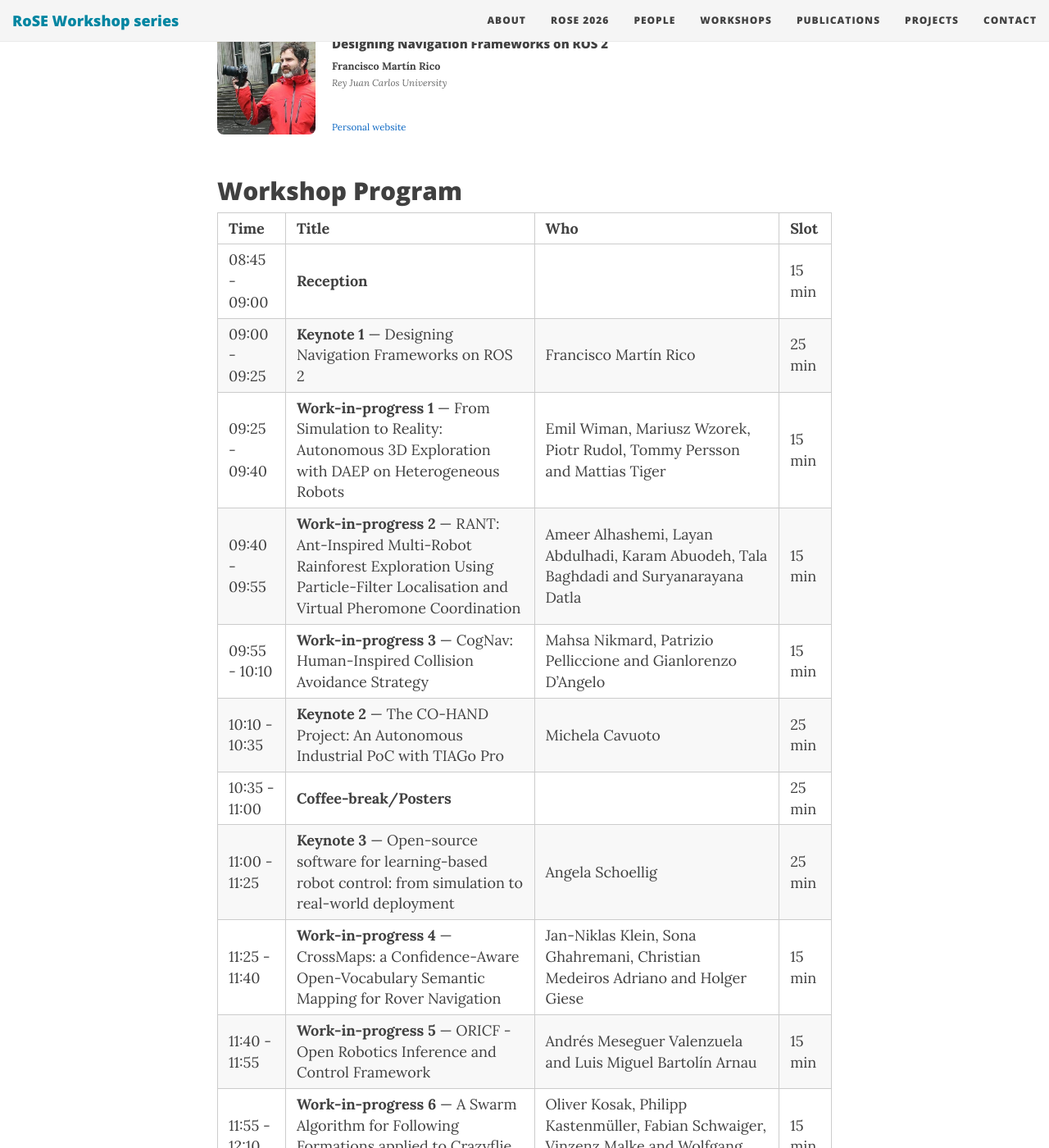
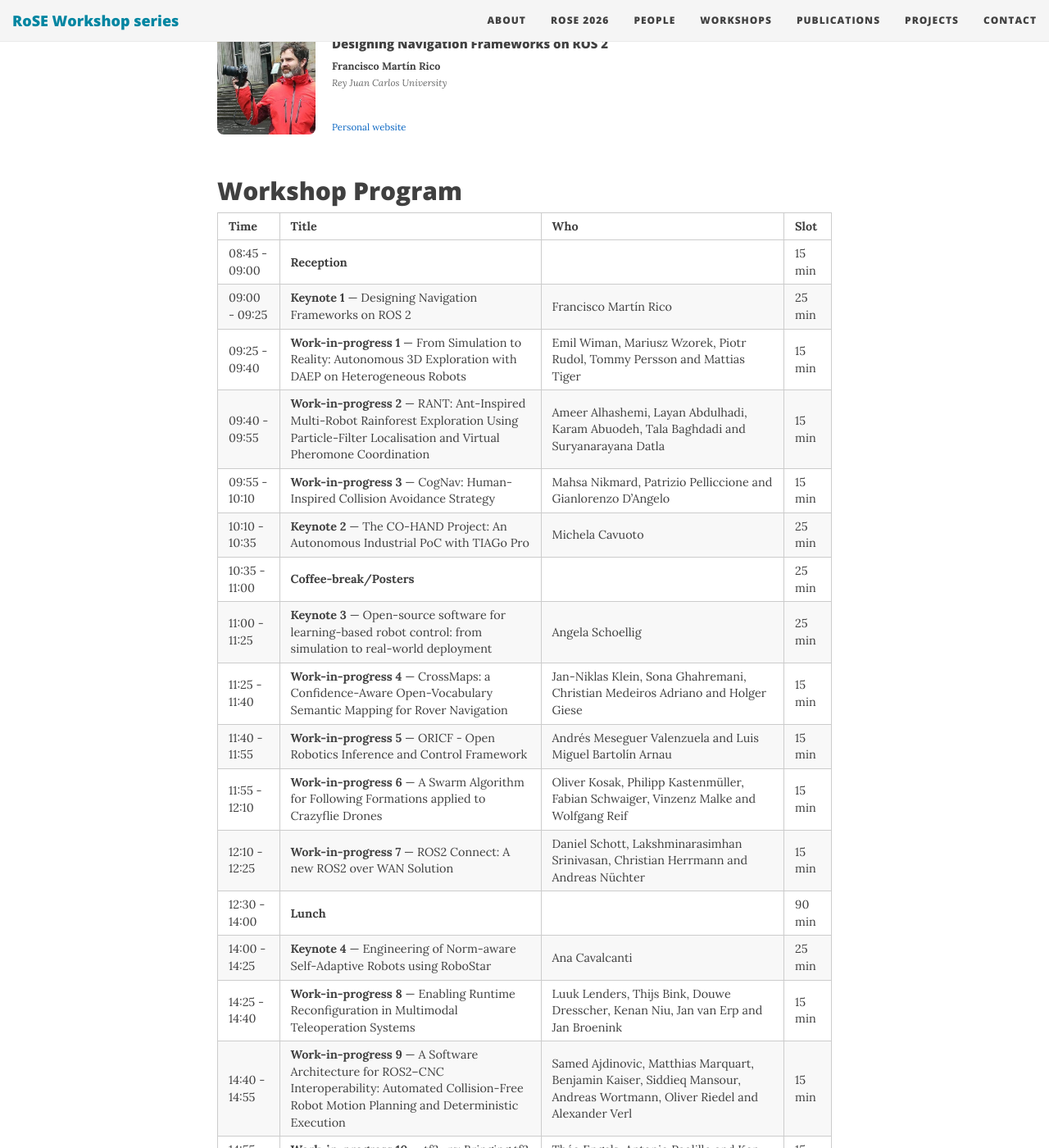
Before and after one commit to rose-workshops/rose-workshops.github.io, a Jekyll site: the page built from rose2026.md, in a window 1280 px wide and 1400 px high, scrolled down 2392 px. Shown: the whole window at 82% size. Built offline with Jekyll 4.4.1, drawn with Linux system fonts in a browser that asks for light colours; nearby versions of some CDN libraries.

Commit message:
Reduce RoSE 2026 program font size

```diff
--- a/rose2026.md
+++ b/rose2026.md
@@ -108,6 +108,9 @@ topics related to robotics software engineering:
     text-decoration: underline;
     font-size: 1.15rem;
   }
+  .program-table {
+    font-size: 80%;
+  }
 
   /* Mobile tweaks */
   @media (max-width: 640px) {
@@ -170,6 +173,8 @@ topics related to robotics software engineering:
 
 ## Workshop Program
 
+<div class="program-table" markdown="1">
+
 | Time | Title | Who | Slot |
 | --- | --- | --- | --- |
 | 08:45 - 09:00 | **Reception** | | 15 min |
@@ -195,6 +200,8 @@ topics related to robotics software engineering:
 | 16:25 - 16:40 | **Work-in-progress 12** — Are We Welcome Here? A Preliminary Study of Newcomer Onboarding in the ROS Ecosystem | Juliana Freitas, Elijah Phifer, Nabila Fairuz and Felipe Fronchetti | 15 min |
 | 16:40 - 16:55 | **Work-in-progress 13** — The Walking Packages: A Survival Analysis of ROS Repositories | Juliana Freitas, Elijah Phifer and Felipe Fronchetti | 15 min |
 | 16:55 - 17:30 | **Prizes/Next Edition** | | 35 min |
+
+</div>
 
 ## Important Dates
 
```
